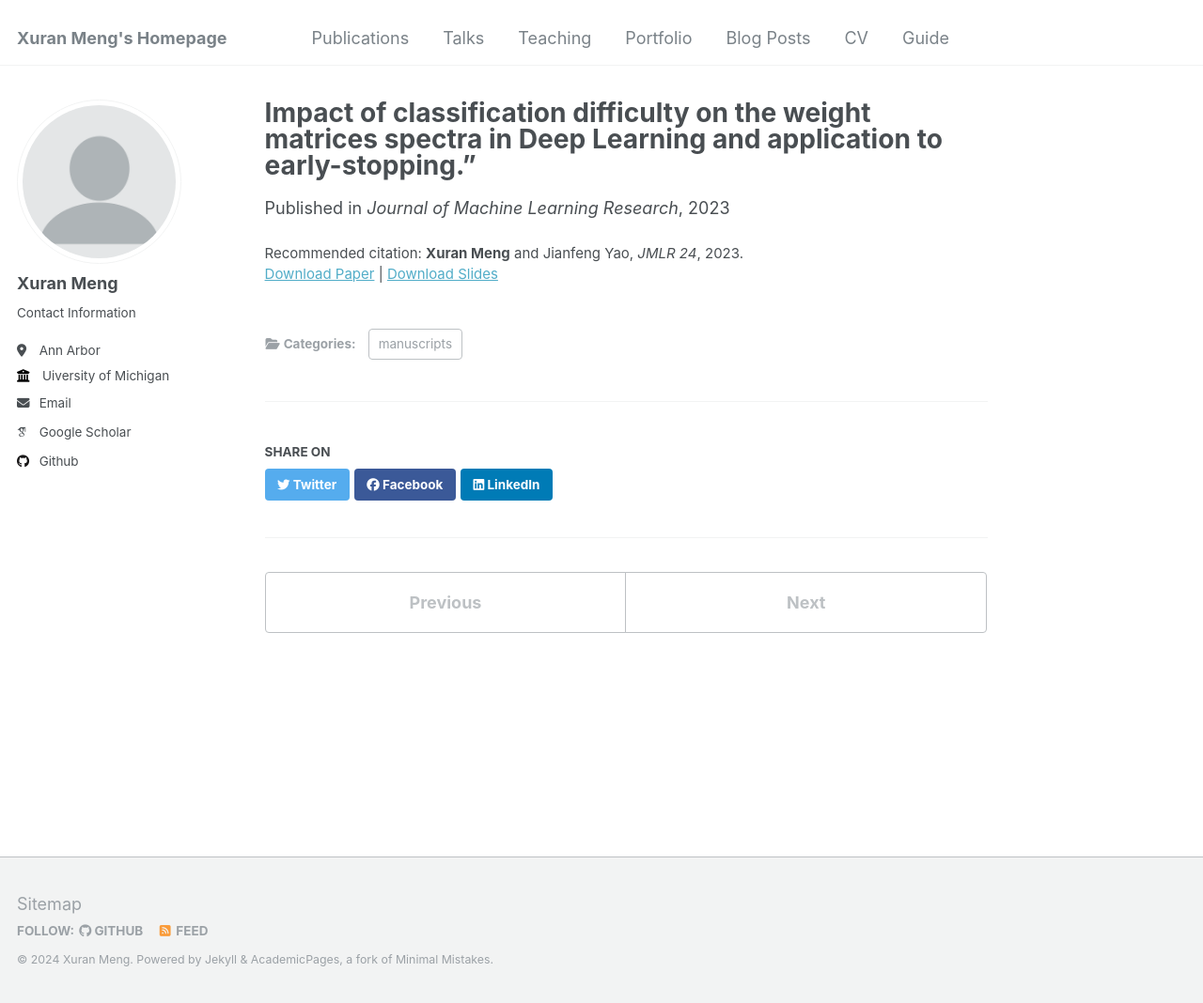
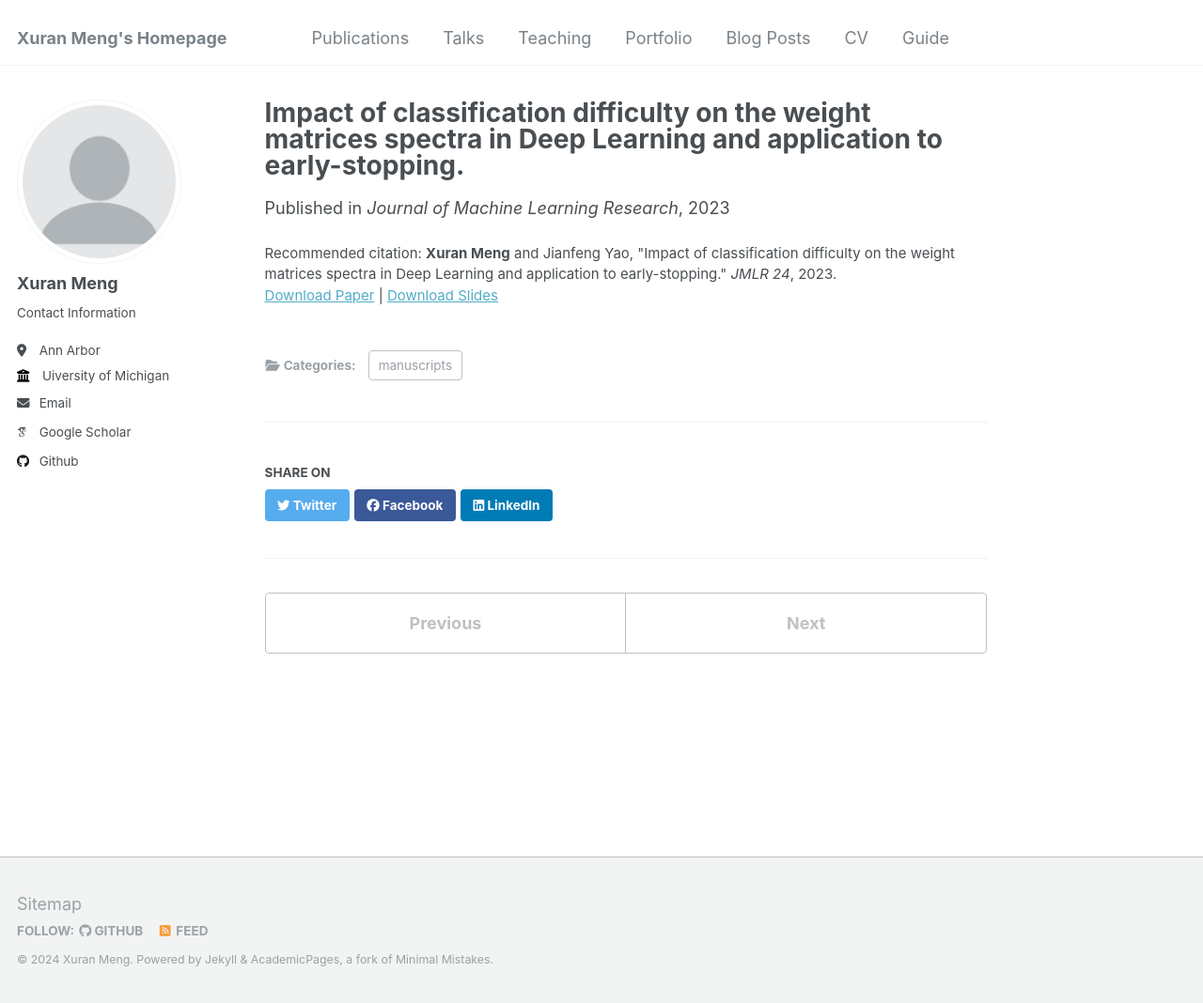
Before and after one commit to XuranMeng/XuranMeng.github.io, a Jekyll site: the page built from _publications/heavytail.md, in a window 1280 px wide and 1068 px high. Shown: the whole window at 94% size. Built offline with Jekyll 4.4.1, drawn with Linux system fonts in a browser that asks for light colours; some web fonts are replaced.

Commit message:
Update heavytail.md

```diff
--- a/_publications/heavytail.md
+++ b/_publications/heavytail.md
@@ -1,5 +1,5 @@
 ---
-title: Impact of classification difficulty on the weight matrices spectra in Deep Learning and application to early-stopping."
+title: "Impact of classification difficulty on the weight matrices spectra in Deep Learning and application to early-stopping."
 collection: publications
 category: manuscripts
 permalink: /publication/heavytail
@@ -8,5 +8,5 @@ date: 2023-01-01
 venue: 'Journal of Machine Learning Research'
 slidesurl: 'http://xuranmeng.github.io/files/slides/heavytail.pdf'
 paperurl: 'https://www.jmlr.org/papers/volume25/22-1389/22-1389.pdf'
-citation: '<b>Xuran Meng</b> and Jianfeng Yao, <i>JMLR 24</i>, 2023.'
+citation: '<b>Xuran Meng</b> and Jianfeng Yao, &quot;Impact of classification difficulty on the weight matrices spectra in Deep Learning and application to early-stopping.&quot; <i>JMLR 24</i>, 2023.'
 ---
```
